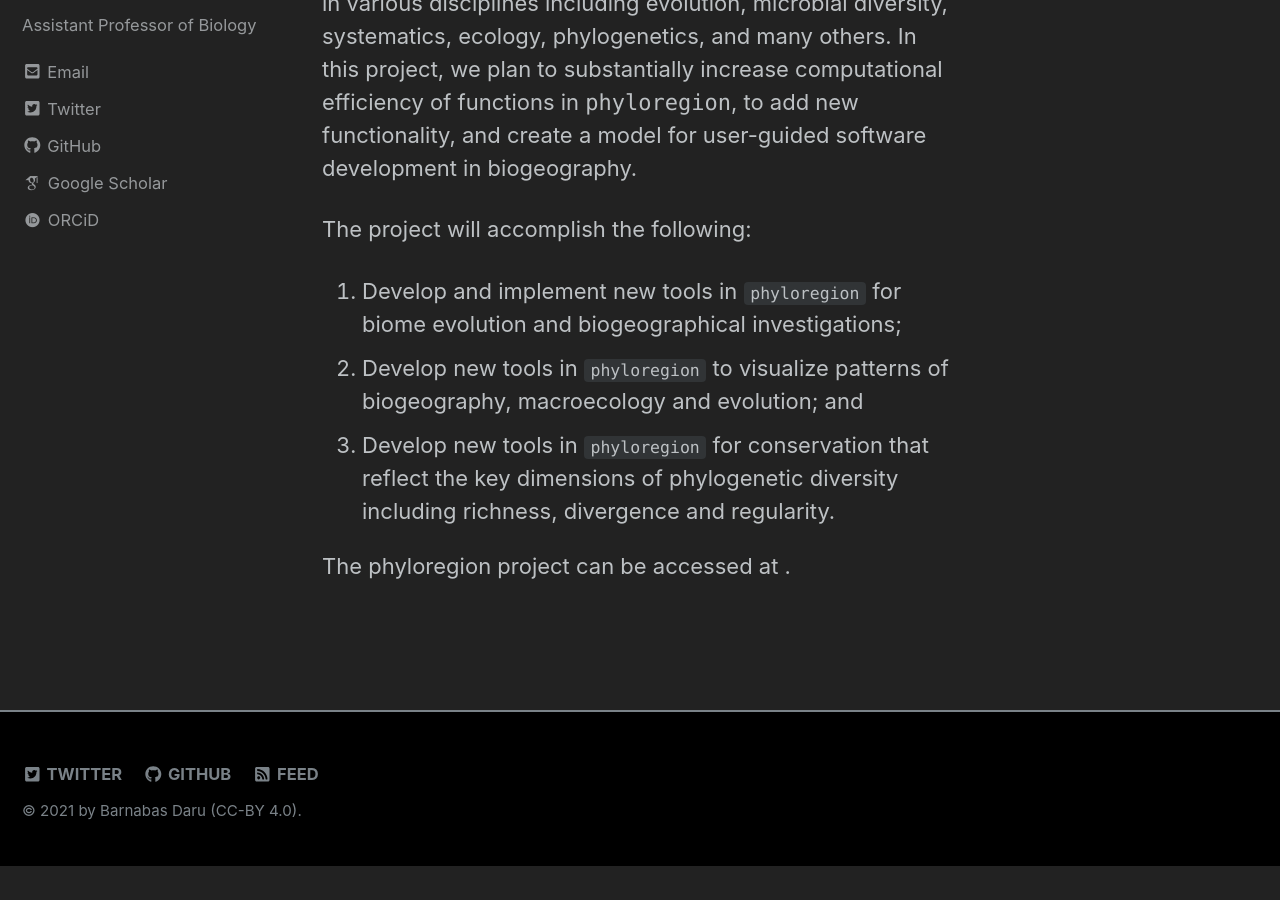
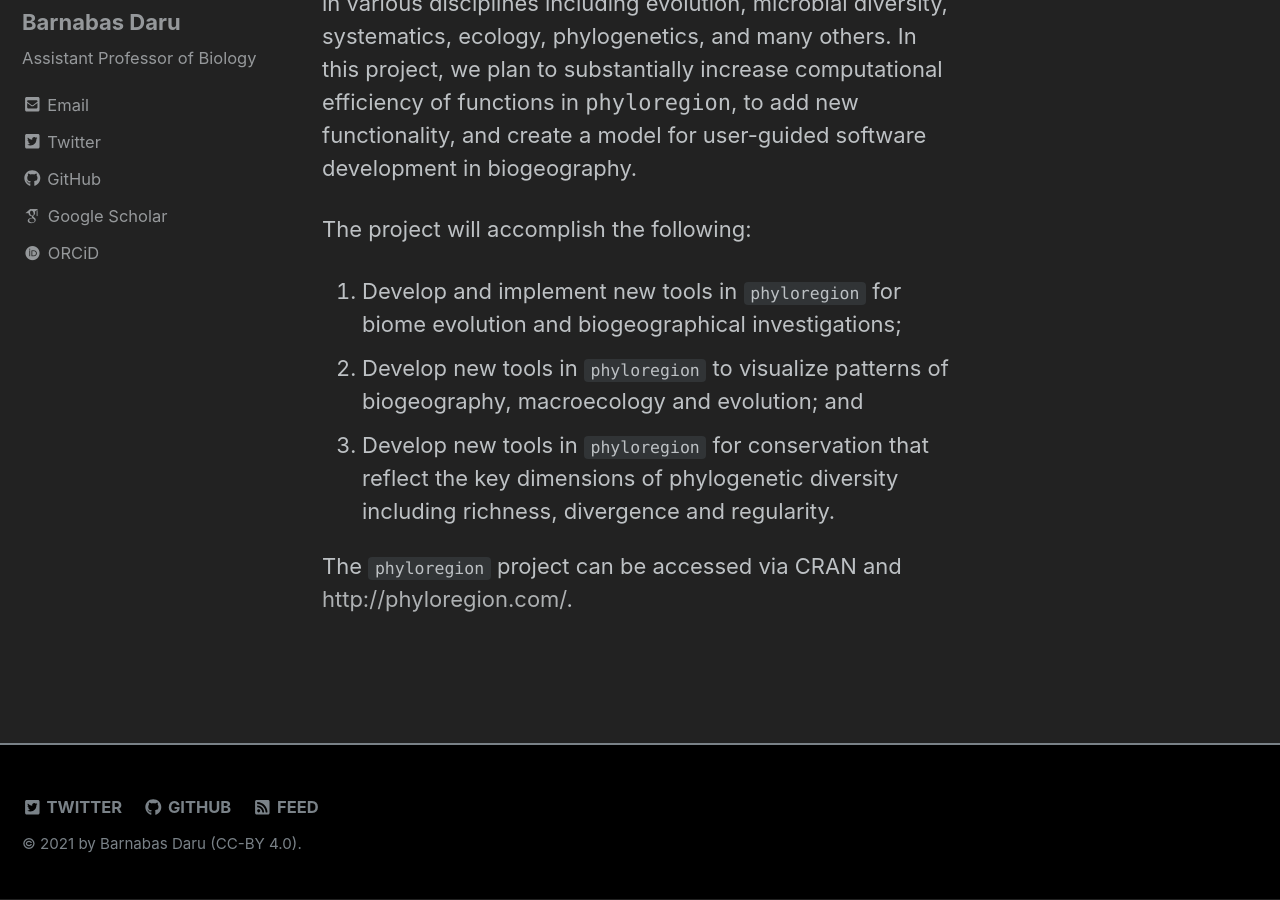
Before and after one commit to darunabas/darulab.github.io, a Jekyll site: the page built from _pages/research.html, in a window 1280 px wide and 900 px high, scrolled down 1894 px. Built offline with Jekyll 4.4.1, drawn with Linux system fonts in a browser that asks for light colours; nearby versions of some CDN libraries; some web fonts are replaced; before the commit the page ends 2761 px from its top, so only the background shows below that.

Commit message:
Update research.html

```diff
--- a/_pages/research.html
+++ b/_pages/research.html
@@ -24,4 +24,4 @@
   <li>Develop new tools in <code>phyloregion</code> to visualize patterns of biogeography, macroecology and evolution; and</li>
   <li>Develop new tools in <code>phyloregion</code> for conservation that reflect the key dimensions of phylogenetic diversity including richness, divergence and regularity.</li>
 </ol>
-<p>The phyloregion project can be accessed at <a href="https://phyloregion.com"></a>.
+<p>The <code>phyloregion</code> project can be accessed via CRAN and <a href="http://phyloregion.com" target="_blank">http://phyloregion.com/</a>.
```
